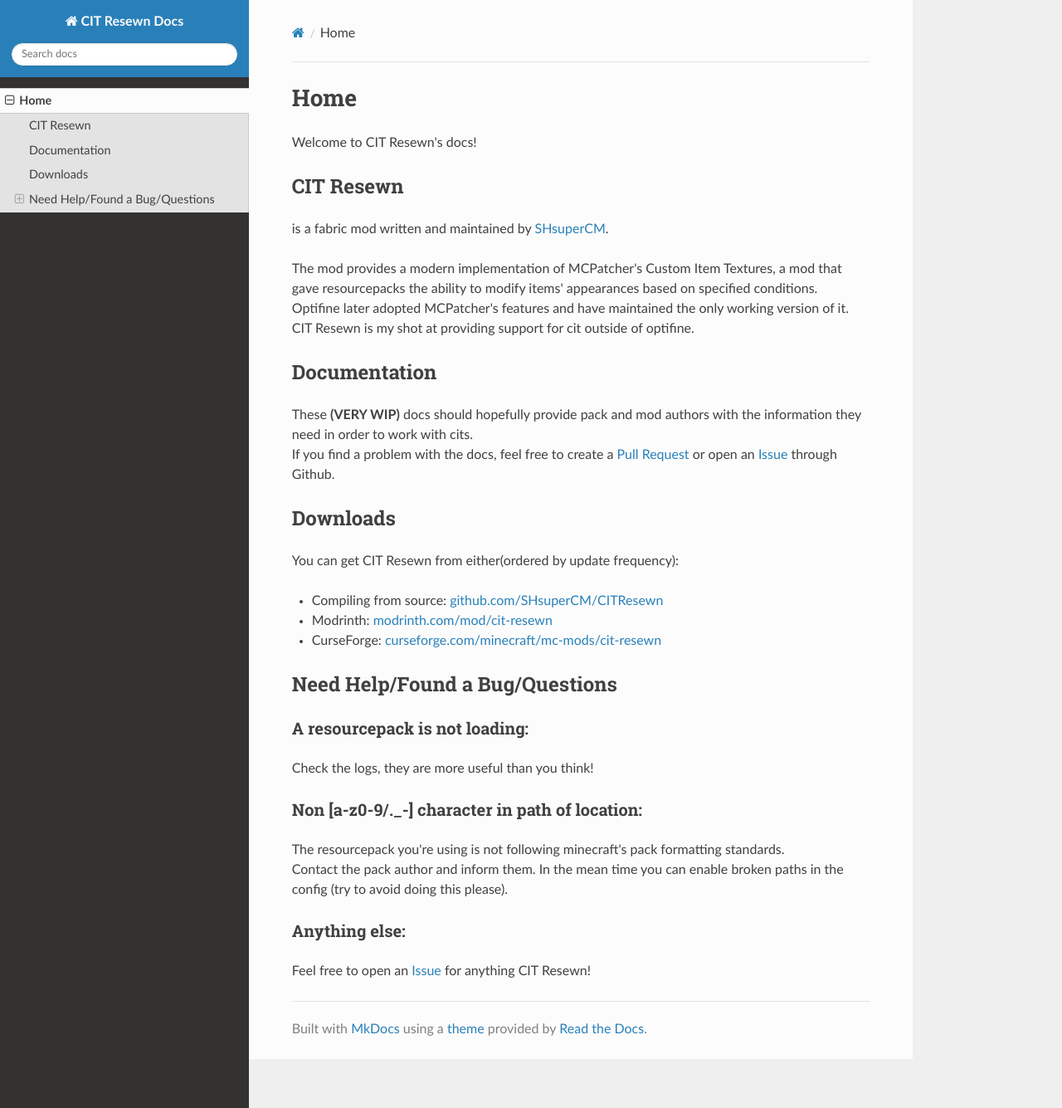
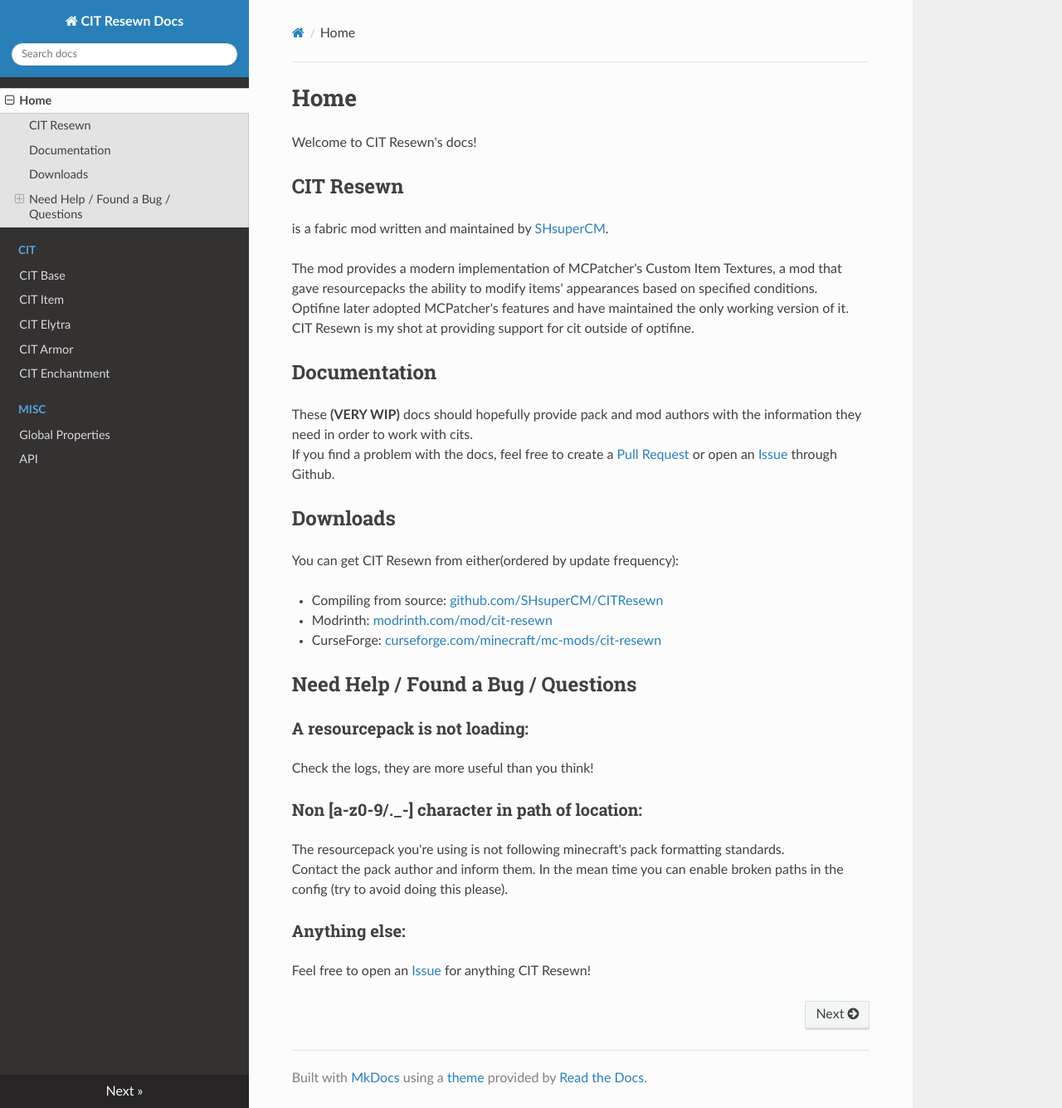
Before and after one commit to SHsuperCM/CITResewn, an MkDocs documentation site: the page built from docs/index.md, in a window 1280 px wide and 1335 px high. Shown: the whole window at 83% size. Built offline with MkDocs 1.6.1, drawn with Linux system fonts in a browser that asks for light colours; nearby versions of some CDN libraries.

Commit message:
Created page stubs

```diff
--- a/docs/index.md
+++ b/docs/index.md
@@ -22,7 +22,7 @@
   - Modrinth: [modrinth.com/mod/cit-resewn](https://modrinth.com/mod/cit-resewn)
   - CurseForge: [curseforge.com/minecraft/mc-mods/cit-resewn](https://www.curseforge.com/minecraft/mc-mods/cit-resewn)
 
-## Need Help/Found a Bug/Questions
+## Need Help / Found a Bug / Questions
 ### A resourcepack is not loading:
 Check the logs, they are more useful than you think!
 
--- a/mkdocs.yml
+++ b/mkdocs.yml
@@ -9,7 +9,16 @@
     - properties
 
 plugins:
-    - search
+  - search
 
 nav:
-    - 'index.md'
+  - 'index.md'
+  - CIT:
+    - 'cit_base.md'
+    - 'cit_item.md'
+    - 'cit_elytra.md'
+    - 'cit_armor.md'
+    - 'cit_enchantment.md'
+  - Misc:
+    - 'global_properties.md'
+    - 'api.md'
```
Also changed, not shown: docs/api.md (added, +1 -0 lines), docs/cit_armor.md (added, +1 -0 lines), docs/cit_base.md (added, +1 -0 lines), docs/cit_elytra.md (added, +1 -0 lines), docs/cit_enchantment.md (added, +1 -0 lines), docs/cit_item.md (added, +1 -0 lines), docs/global_properties.md (added, +1 -0 lines).
